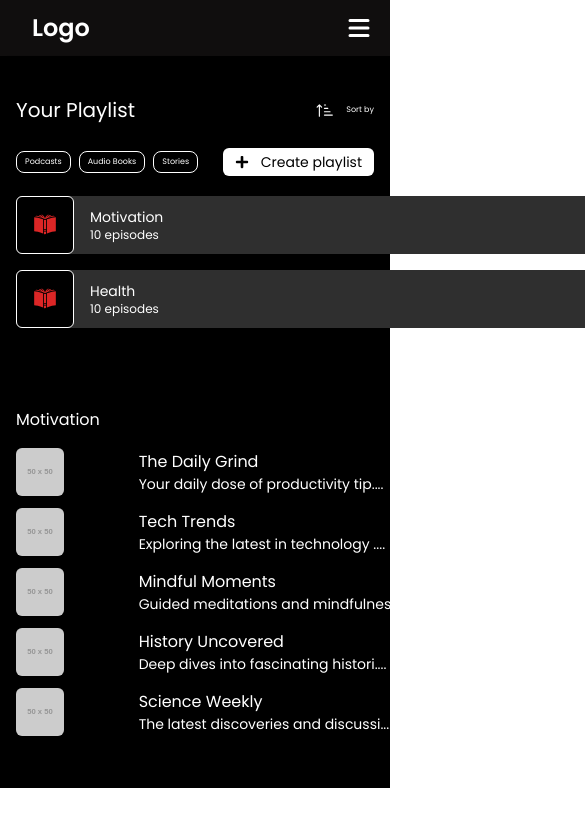
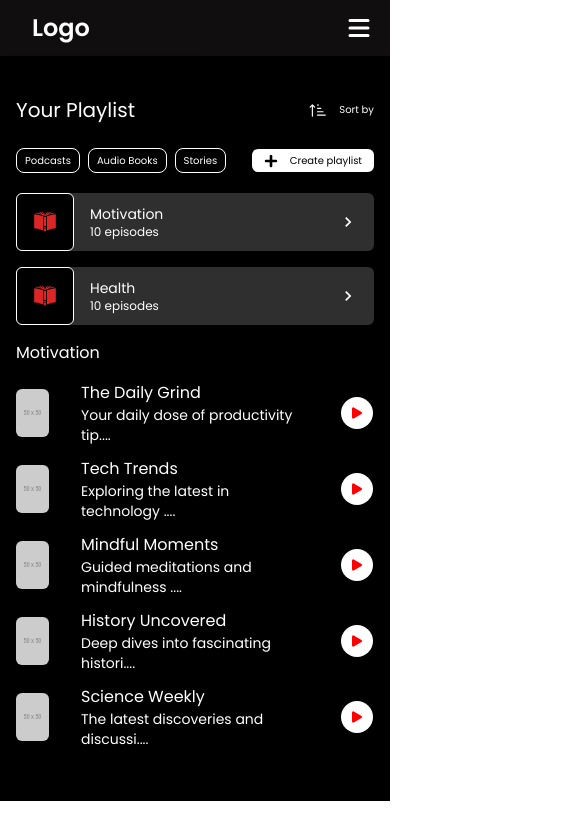
Before and after one commit to satishd01/podcast, a React (Vite) app in the folder podcast/: page /my-playlist in a window 390 px wide. Shown: the top 840 px of the page, 585 px wide, since content can reach past the window. Built offline with nearby package versions, Linux system fonts and the light colour scheme; the HTML template or start-up script is replaced by a standard one.

Commit message:
feat: MyPlaylist

```diff
--- a/podcast/src/components/DownloadedPodcasts/DownloadedList.jsx
+++ b/podcast/src/components/DownloadedPodcasts/DownloadedList.jsx
@@ -28,7 +28,7 @@
   return (
     <div className="bg-[#101010] py-4 md:mx-2 mt-5 md:px-8 px-4">
       <div className="flex items-center justify-between mb-5">
-        <ul className="flex items-center md:gap-4 gap-2 md:text-sm text-[8px]">
+        <ul className="flex items-center md:gap-4 gap-2 md:text-sm text-[10px]">
           <li className="rounded-lg border border-white px-2 py-1">Podcasts</li>
           <li className="rounded-lg border border-white px-2 py-1 whitespace-nowrap">
             Audio Books
@@ -43,7 +43,7 @@
           ) : (
             <BsSortDown className="text-lg" />
           )}
-          <p className="md:text-base text-[8px] whitespace-nowrap">Sort by</p>
+          <p className="md:text-base text-[10px] whitespace-nowrap">Sort by</p>
         </div>
       </div>
 
--- a/podcast/src/components/LikedPodcasts/LikedList/LikedList.jsx
+++ b/podcast/src/components/LikedPodcasts/LikedList/LikedList.jsx
@@ -13,7 +13,7 @@
   return (
     <div className="bg-[#101010] py-4 md:mx-2 mt-5 md:px-8 px-4">
       <div className="flex items-center justify-between">
-        <ul className="flex items-center md:gap-4 gap-2 md:text-sm text-[8px]">
+        <ul className="flex items-center md:gap-4 gap-2 md:text-sm text-[10px]">
           <li className="rounded-lg border border-white px-2 py-1">Podcasts</li>
           <li className="rounded-lg border border-white px-2 py-1 whitespace-nowrap">
             Audio Books
@@ -28,7 +28,7 @@
           ) : (
             <BsSortDown className="text-lg" />
           )}
-          <p className="md:text-base text-[8px] whitespace-nowrap">Sort by</p>
+          <p className="md:text-base text-[10px] whitespace-nowrap">Sort by</p>
         </div>
       </div>
       <div className="inline-block mt-5">
--- a/podcast/src/components/LikedPodcasts/LikedList/LikedPodcastTable.jsx
+++ b/podcast/src/components/LikedPodcasts/LikedList/LikedPodcastTable.jsx
@@ -59,7 +59,7 @@
                     <p className="text-xs whitespace-nowrap md:text-base">
                       {pod.name}
                     </p>
-                    <div className="flex gap-2 md:gap-3 items-center text-[8px] whitespace-nowrap md:text-sm font-light">
+                    <div className="flex gap-2 md:gap-3 items-center text-[10px] whitespace-nowrap md:text-sm font-light">
                       <FaUser />
                       <p>{pod.studio}</p>
                     </div>
--- a/podcast/src/components/MyPlaylist/PlaylistBody/PlaylistBody.jsx
+++ b/podcast/src/components/MyPlaylist/PlaylistBody/PlaylistBody.jsx
@@ -19,24 +19,24 @@
           ) : (
             <BsSortDown className="text-lg" />
           )}
-          <p className="md:text-base text-[8px] whitespace-nowrap">Sort by</p>
+          <p className="md:text-base text-[10px] whitespace-nowrap">Sort by</p>
         </div>
       </div>
       <div className="flex items-center justify-between mb-5">
-        <ul className="flex items-center md:gap-4 gap-2 md:text-sm text-[8px]">
+        <ul className="flex items-center md:gap-4 gap-2 md:text-sm text-[10px]">
           <li className="rounded-lg border border-white px-2 py-1">Podcasts</li>
           <li className="rounded-lg border border-white px-2 py-1 whitespace-nowrap">
             Audio Books
           </li>
           <li className="rounded-lg border border-white px-2 py-1">Stories</li>
         </ul>
-        <div className="flex gap-3 text-sm items-center bg-white text-black  px-3 py-1 rounded-md">
+        <div className="flex gap-3 text-[10px] md:text-sm items-center bg-white text-black  px-3 py-1 rounded-md">
           <FaPlus className="text-sm" />
           <p>Create playlist</p>
         </div>
       </div>
 
-      <div className="grid grid-cols-12 gap-16">
+      <div className="grid grid-cols-12 md:gap-16">
         <div className="col-span-12 md:col-span-5">
           <Playlists />
         </div>
```
